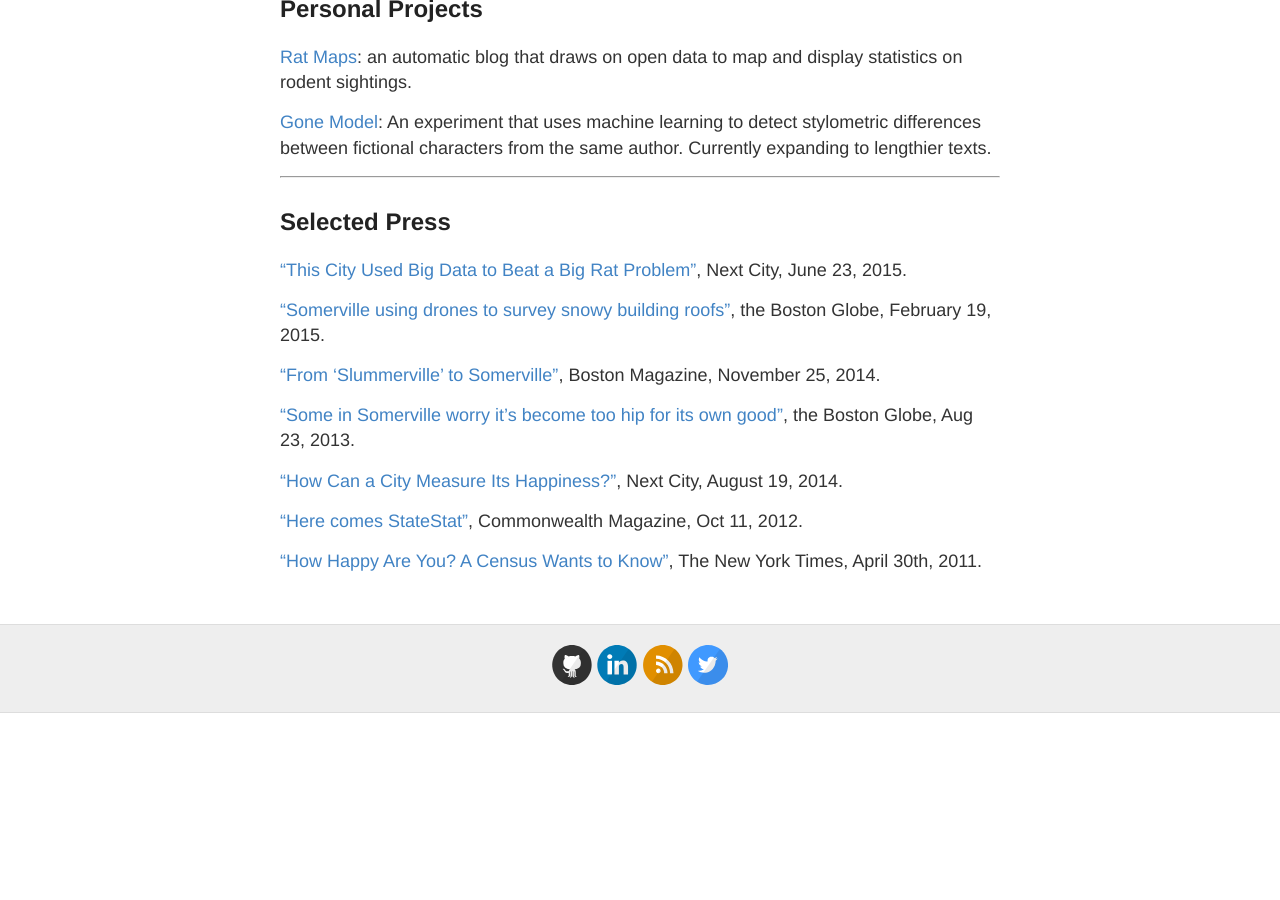
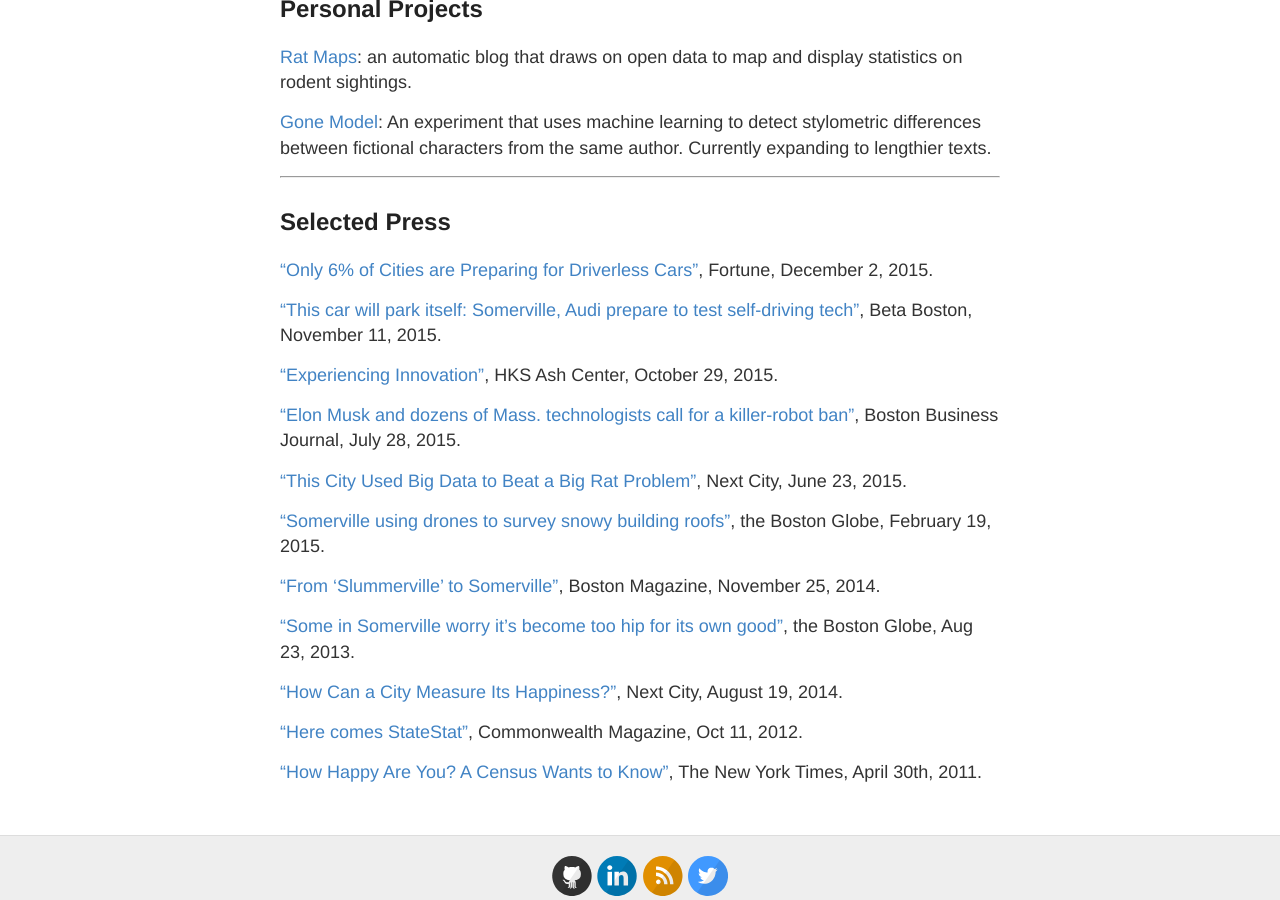
Before and after one commit to DanielHadley/DanielHadley.github.io, a Jekyll site: the page built from about.md, in a window 1280 px wide and 900 px high, scrolled down 3447 px. Built offline with Jekyll 4.4.1, drawn with Linux system fonts in a browser that asks for light colours; before the commit the page ends 4160 px from its top, so only the background shows below that.

Commit message:
added couple articles

```diff
--- a/about.md
+++ b/about.md
@@ -110,6 +110,14 @@
 
 ## Selected Press
 
+["Only 6% of Cities are Preparing for Driverless Cars"](http://fortune.com/2015/12/02/somerville-driverless-car/), Fortune, December 2, 2015.
+
+["This car will park itself: Somerville, Audi prepare to test self-driving tech"](http://www.betaboston.com/news/2015/11/24/this-car-will-park-itself-somerville-audi-prepare-to-test-self-driving-tech/), Beta Boston, November 11, 2015.
+
+["Experiencing Innovation"](http://ash.harvard.edu/news/experiencing-innovation), HKS Ash Center, October 29, 2015.
+
+["Elon Musk and dozens of Mass. technologists call for a killer-robot ban"](http://www.bizjournals.com/boston/blog/startups/2015/07/elon-musk-and-dozens-of-mass-technologists-call.html), Boston Business Journal, July 28, 2015.
+
 ["This City Used Big Data to Beat a Big Rat Problem"](http://nextcity.org/daily/entry/rat-problem-cities-big-data-solution-somerville-mass), Next City, June 23, 2015.
 
 ["Somerville using drones to survey snowy building roofs"](http://www.bostonglobe.com/metro/2015/02/19/somerville-using-drones-survey-snowy-building-roofs/qYXOJ6X3iBaur854JFnuPJ/story.html), the Boston Globe, February 19, 2015.
```
